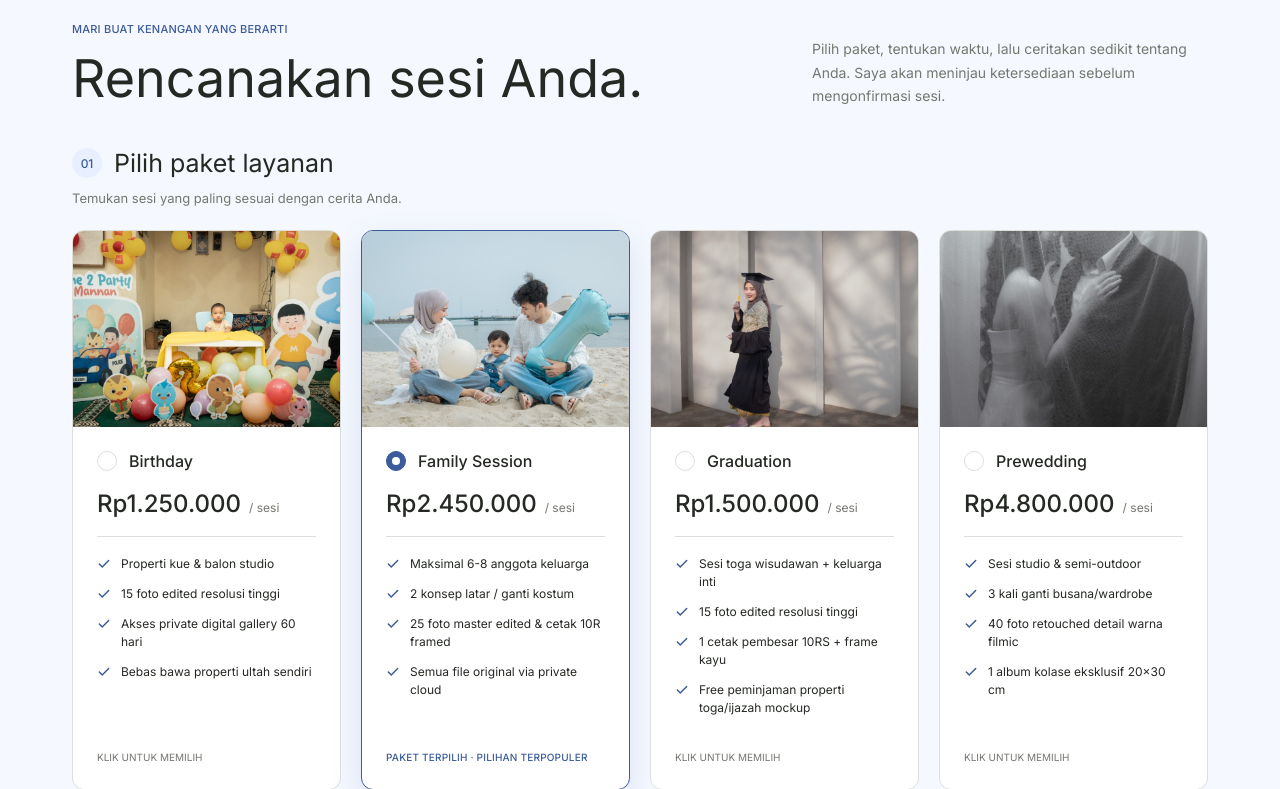
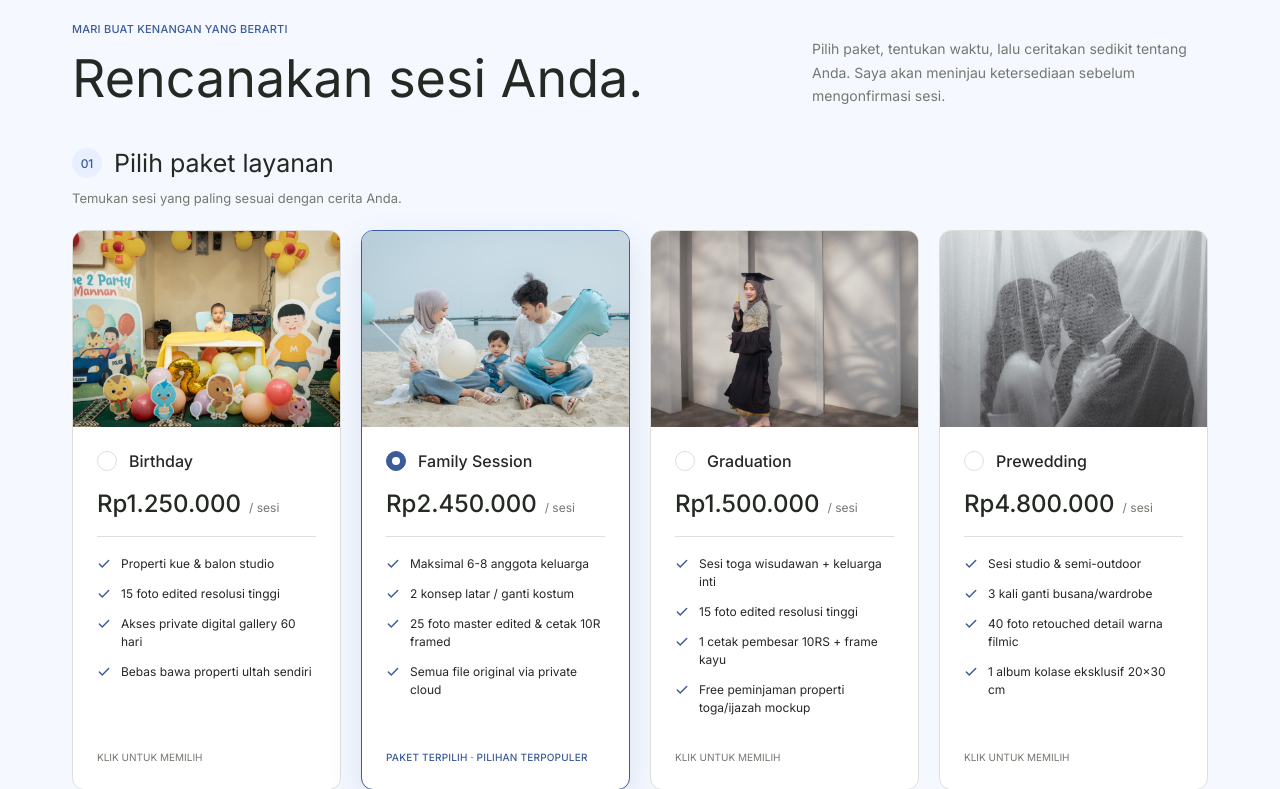
Before and after one commit to alipratama24/Projek-UT, a Laravel app: page /pemesanan in a window 1280 px wide. Shown: the part 225-1014 px from the top of the page. Run offline with Laravel 12, Linux system fonts and the light colour scheme; data comes from the database, SQL or seed files in the repository.

Commit message:
style(prewedding): adjust object-position to center 20% to avoid cropping faces

```diff
--- a/public/css/style.css
+++ b/public/css/style.css
@@ -113,6 +113,7 @@ img { display: block; }
 }
 .package--featured { border-color: var(--blue); }
 .package__img { width: 100%; height: 200px; object-fit: cover; }
+.package__img[src*="prewedding"] { object-position: center 20%; }
 .package__body {
     position: relative; margin-top: -24px; background: var(--white);
     border-radius: 24px 24px 12px 12px; padding: 24px;
@@ -365,6 +366,9 @@ body:has(.booking-page) .btn--outline-light:hover {
     height: 100%;
     object-fit: cover;
     transition: transform .6s ease;
+}
+.pkg-card__img img[src*="prewedding"] {
+    object-position: center 20%;
 }
 .package-card-select:hover .pkg-card__img img {
     transform: scale(1.05);
@@ -3784,6 +3788,9 @@ body:has(.gallery-page) .btn--outline-light:hover {
     height: 180px;
     object-fit: cover;
 }
+.admin-package-mgmt-img[src*="prewedding"] {
+    object-position: center 20%;
+}
 .admin-package-mgmt-body {
     padding: 24px;
     display: flex;
```
